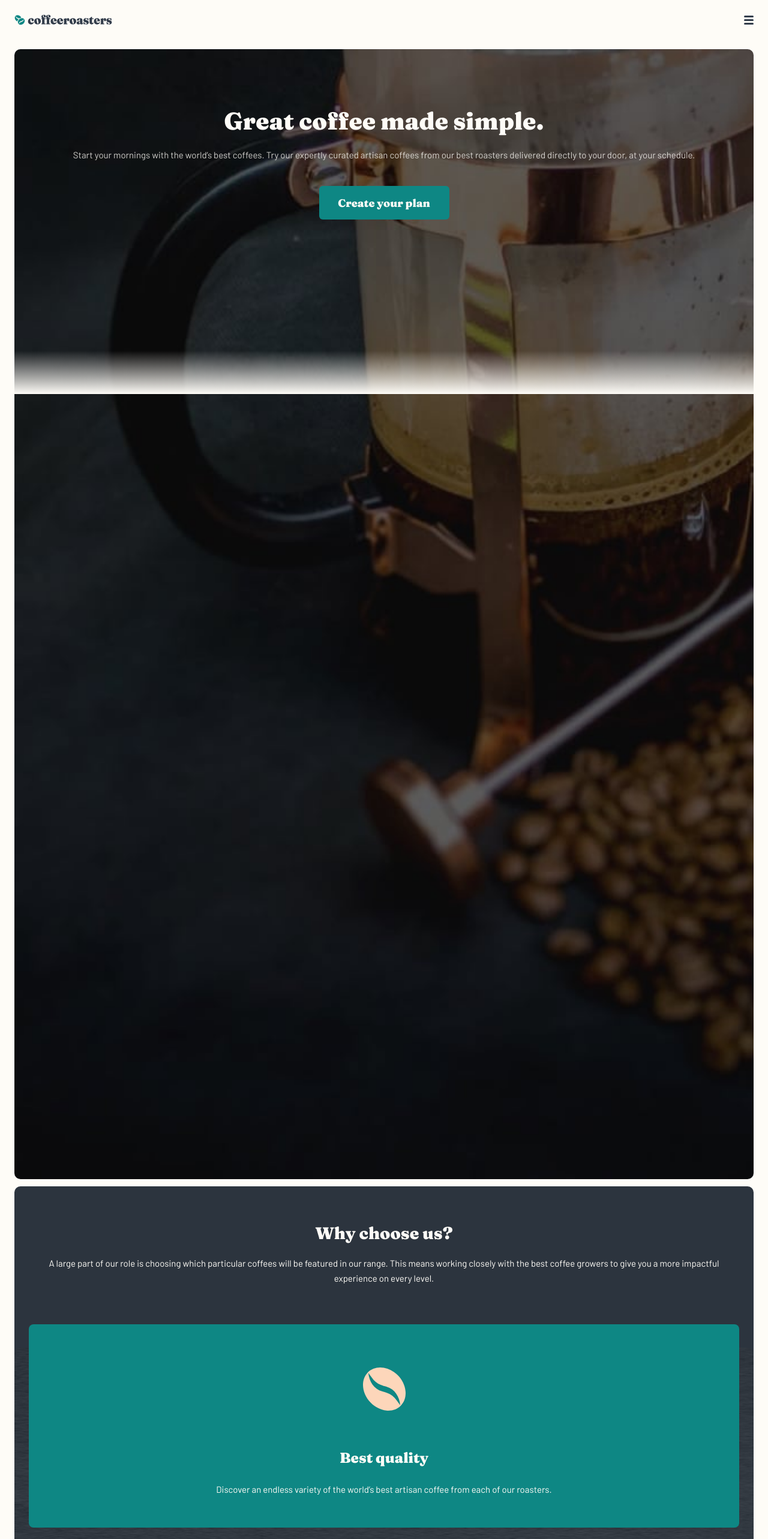
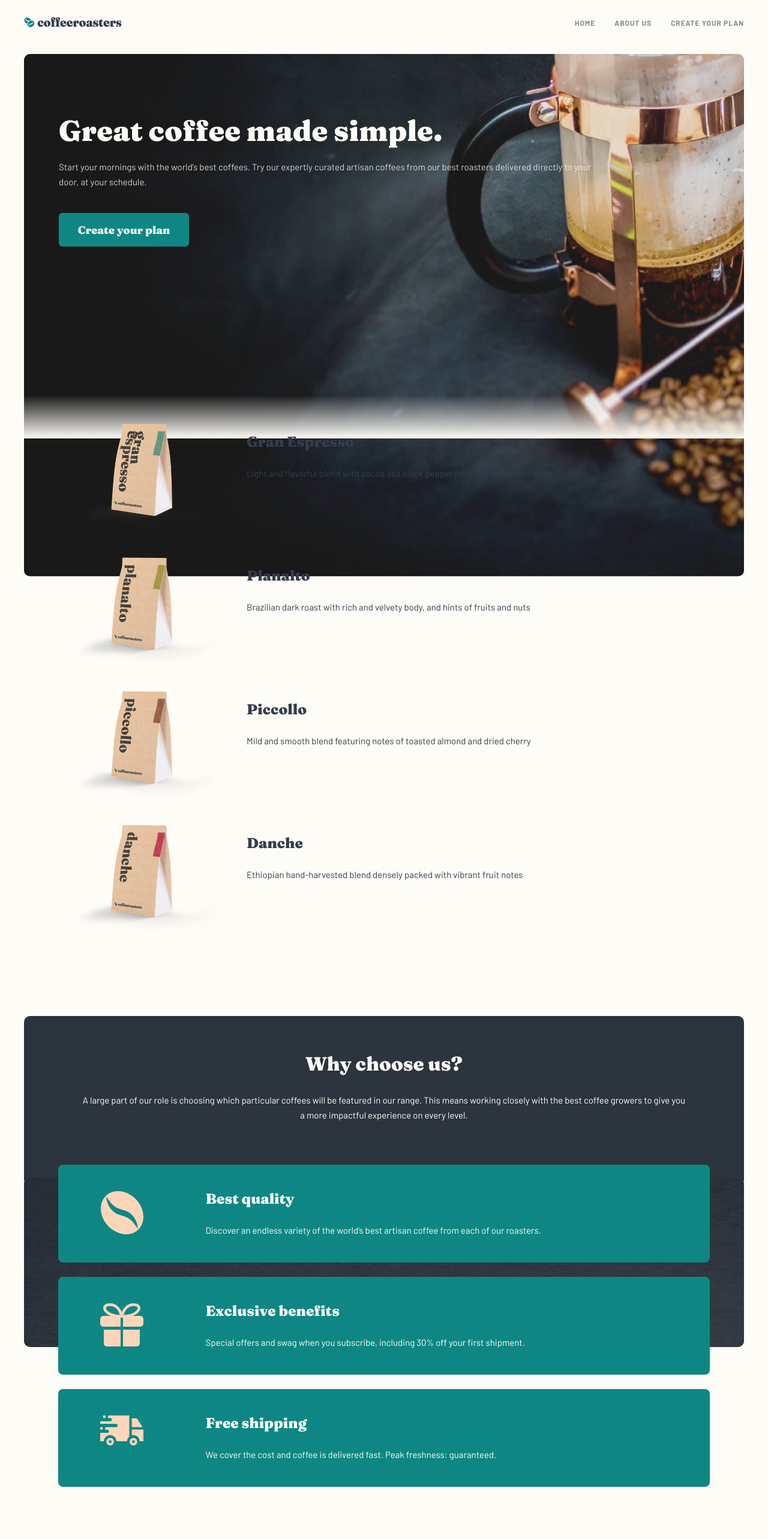
Before and after one commit to erwinruiz/coffeeroasters-subscription-site, a React (Create React App) app: page / in a window 1280 px wide. Shown: the top 2566 px of the page at 60% size. Built offline with nearby package versions, Linux system fonts and the light colour scheme.

Commit message:
Make Home page responsive for tablet design (768px)

```diff
--- a/src/Components/Collection.module.css
+++ b/src/Components/Collection.module.css
@@ -42,3 +42,33 @@
   font-size: 1.5rem;
   line-height: 2.5rem;
 }
+
+@media (min-width: 768px) {
+  .title-container {
+    margin-bottom: 0;
+  }
+  .title-container h2 {
+    font-size: 9.6rem;
+    opacity: 0.5;
+  }
+  .products-container {
+    margin-top: -2.5rem;
+    padding: 0 8rem;
+    position: relative;
+    z-index: 7;
+  }
+  .product {
+    display: flex;
+    text-align: left;
+    column-gap: 3.6rem;
+  }
+  .product img {
+    height: 17.5rem;
+    width: 25.5rem;
+    margin-bottom: 0;
+  }
+  .product h3 {
+    margin-top: 1.5rem;
+    margin-bottom: 2.4rem;
+  }
+}
--- a/src/Components/Collection.tsx
+++ b/src/Components/Collection.tsx
@@ -14,8 +14,10 @@ function Collection() {
           return (
             <div key={id} className={classes.product}>
               <img src={image} alt={title} />
-              <h3>{title}</h3>
-              <p>{description}</p>
+              <div>
+                <h3>{title}</h3>
+                <p>{description}</p>
+              </div>
             </div>
           );
         })}
--- a/src/Components/Footer.module.css
+++ b/src/Components/Footer.module.css
@@ -44,3 +44,24 @@
 .media-icons svg:hover path {
   fill: var(--grey);
 }
+
+/* Tablet */
+@media (min-width: 768px) {
+  .logo {
+    width: 23.6rem;
+    height: 2.6rem;
+    margin-bottom: 3.2rem;
+  }
+  .footer nav {
+    margin-bottom: 6.5rem;
+  }
+  .footer nav ul {
+    display: flex;
+    justify-content: center;
+    column-gap: 3.3rem;
+  }
+  .footer nav ul li a {
+    font-weight: 700;
+    letter-spacing: 0.092rem;
+  }
+}
--- a/src/Components/Header.module.css
+++ b/src/Components/Header.module.css
@@ -22,3 +22,39 @@
 .icon-close:hover path {
   fill: var(--grey);
 }
+.header nav {
+  display: none;
+}
+/* Tablet */
+@media (min-width: 768px) {
+  .icon-hamburger {
+    display: none;
+  }
+  .header {
+    padding: 2.4rem 4rem 4rem;
+  }
+  .header nav {
+    display: initial;
+  }
+  .header nav ul {
+    margin: 0;
+    padding: 0;
+    display: flex;
+    column-gap: 3.2rem;
+  }
+  .header nav ul li {
+    list-style: none;
+  }
+  .header nav ul li a {
+    text-decoration: none;
+    text-transform: uppercase;
+    font-size: 1.2rem;
+    line-height: 1.5rem;
+    color: var(--grey);
+    letter-spacing: 0.092rem;
+    font-weight: 700;
+  }
+  .header nav ul li a:hover {
+    color: var(--dark-grey-blue);
+  }
+}
--- a/src/Components/Header.tsx
+++ b/src/Components/Header.tsx
@@ -55,6 +55,20 @@ function Header() {
             />
           </svg>
         )}
+        {/* nav menu */}
+        <nav>
+          <ul>
+            <li>
+              <a href="/">HOME</a>
+            </li>
+            <li>
+              <a href="/about-us">ABOUT US</a>
+            </li>
+            <li>
+              <a href="/subscribe">Create your plan</a>
+            </li>
+          </ul>
+        </nav>
       </header>
       {mobileMenuIsOpen && <MobileMenu closeMenu={menuHandler} />}
       {mobileMenuIsOpen && <Backdrop onClick={menuHandler} />}
--- a/src/Components/HowItWorks.module.css
+++ b/src/Components/HowItWorks.module.css
@@ -44,3 +44,43 @@
 .dark-color .description {
   color: #ffffff;
 }
+.figure {
+  display: none;
+}
+
+/* Tablet */
+@media (min-width: 768px) {
+  .container h2 {
+    text-align: left;
+    margin-bottom: 4rem;
+  }
+  .steps-container {
+    flex-direction: row;
+    row-gap: 0;
+    column-gap: 3.3rem;
+    margin-bottom: 4.4rem;
+  }
+  .step {
+    text-align: left;
+    flex: 1;
+  }
+  .figure {
+    display: flex;
+    align-items: center;
+    width: 51rem;
+    margin-bottom: 4.8rem;
+  }
+  .figure .circule {
+    border: 0.2rem solid var(--dark-cyan);
+    height: 3.1rem;
+    width: 3.1rem;
+    border-radius: 50%;
+  }
+  .figure .line {
+    border: 0.1rem solid var(--pale-orange);
+    width: 41%;
+  }
+  .button-container {
+    text-align: left;
+  }
+}
--- a/src/Components/HowItWorks.tsx
+++ b/src/Components/HowItWorks.tsx
@@ -19,6 +19,13 @@ function HowItWorks({ title, button, darkColor }: HowItWorksProps) {
   return (
     <section className={classes.container}>
       {title && <h2>How it works</h2>}
+      <div className={classes.figure}>
+        <div className={classes.circule}></div>
+        <div className={classes.line}></div>
+        <div className={classes.circule}></div>
+        <div className={classes.line}></div>
+        <div className={classes.circule}></div>
+      </div>
       <div
         className={`${classes["steps-container"]} ${
           darkColor ? classes["dark-color"] : ""
--- a/src/Components/WhyChooseUs.module.css
+++ b/src/Components/WhyChooseUs.module.css
@@ -12,10 +12,10 @@
   background-color: #2c343e;
 }
 .mask img {
-    margin-top: 26.9rem;
-    width: 100%;
-    height: 100%;
-    border-radius: 1rem;
+  margin-top: 26.9rem;
+  width: 100%;
+  height: 100%;
+  border-radius: 1rem;
 }
 .text-content {
   position: relative;
@@ -61,3 +61,44 @@
   font-size: 1.5rem;
   line-height: 2.5rem;
 }
+.bg-tablet {
+  display: none;
+}
+
+/* Tablet */
+@media (min-width: 768px) {
+  .bg-mobile {
+    display: none;
+  }
+  .bg-tablet {
+    display: initial;
+  }
+  .container {
+    padding: 5.6rem 5.7rem 0;
+  }
+  .mask {
+    bottom: 64%;
+  }
+  .text-content {
+    margin-bottom: 7rem;
+  }
+  .text-content h2 {
+    font-size: 3.2rem;
+    line-height: 4.8rem;
+  }
+  .text-content p {
+    padding: 0 4rem;
+  }
+  .feature {
+    text-align: left;
+    padding: 4.1rem 5.4rem 4.1rem 7rem;
+    display: flex;
+    align-items: center;
+    column-gap: 5.55rem;
+  }
+  .feature svg {
+    margin-bottom: 0;
+    width: 12rem;
+    height: 7.6rem;
+  }
+}
--- a/src/Components/WhyChooseUs.tsx
+++ b/src/Components/WhyChooseUs.tsx
@@ -5,7 +5,8 @@ function WhyChooseUs() {
   return (
     <section className={classes.container}>
       <div className={classes.mask}>
-        <img src="./assets/about/mobile/bg-quality.png" alt="" />
+        <img className={classes['bg-mobile']} src="./assets/about/mobile/bg-quality.png" alt="" />
+        <img className={classes['bg-tablet']} src="./assets/about/tablet/bg-quality.png" alt="" />
       </div>
       <div className={classes["text-content"]}>
         <h2>Why choose us?</h2>
@@ -21,8 +22,10 @@ function WhyChooseUs() {
           return (
             <div key={id} className={classes.feature}>
               {image}
-              <h3>{title}</h3>
-              <p>{description}</p>
+              <div>
+                <h3>{title}</h3>
+                <p>{description}</p>
+              </div>
             </div>
           );
         })}
--- a/src/Pages/Home.module.css
+++ b/src/Pages/Home.module.css
@@ -38,3 +38,26 @@
   width: 21.7rem;
   margin: 0 auto;
 }
+
+@media (min-width: 768px) {
+  .home {
+    padding: 0 4rem;
+  }
+  .hero-mobile {
+    display: none;
+  }
+  .text-content {
+    padding: 10.4rem 23.3rem 24.8rem 5.8rem;
+    text-align: left;
+  }
+  .text-content h1 {
+    font-size: 4.8rem;
+    line-height: 4.8rem;
+  }
+  .button-container {
+    margin: initial;
+  }
+  .content {
+    row-gap: 14.4rem;
+  }
+}
--- a/src/Pages/Home.tsx
+++ b/src/Pages/Home.tsx
@@ -16,8 +16,13 @@ function Home() {
     <section className={classes.home}>
       <div className={classes["hero-container"]}>
         <img
-          className={classes.hero}
+          className={`${classes.hero} ${classes["hero-mobile"]}`}
           src="./assets/home/mobile/image-hero-coffeepress.jpg"
+          alt="coffeepress"
+        />
+        <img
+          className={`${classes.hero} ${classes["hero-tablet"]}`}
+          src="./assets/home/tablet/image-hero-coffeepress.jpg"
           alt="coffeepress"
         />
       </div>
```
